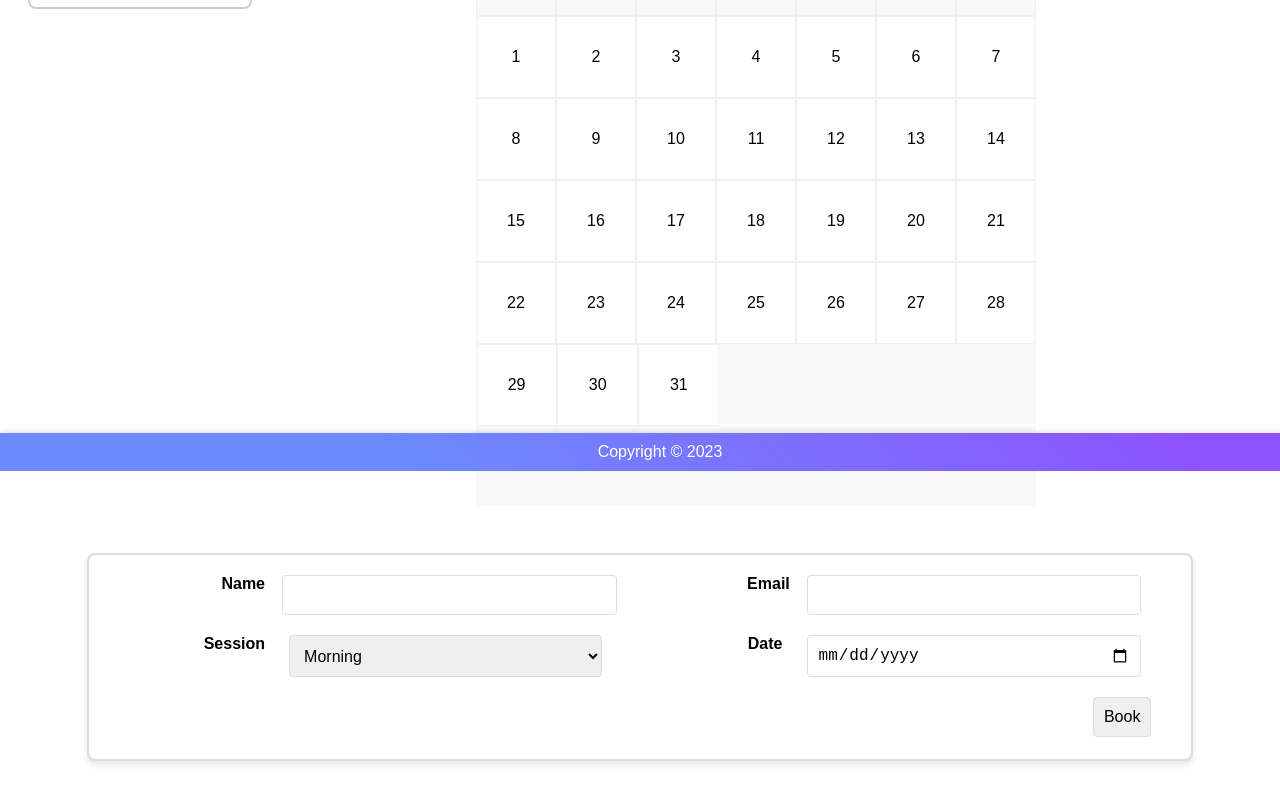
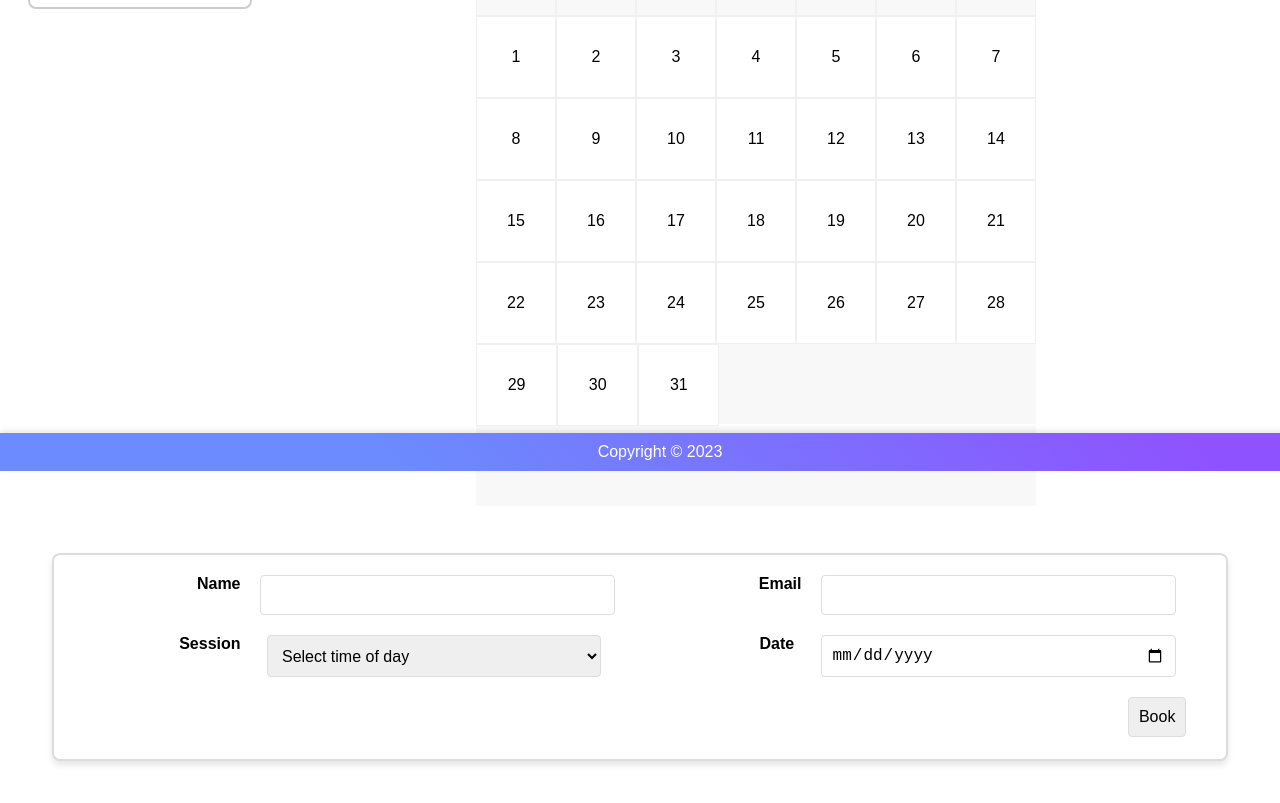
Before and after one commit to BEKIRKSU/AnimalFarm, a React (Create React App) app: page /VolunteerView in a window 1280 px wide. Shown: the part 329-1132 px from the top of the page. Built offline with nearby package versions, Linux system fonts and the light colour scheme; no server answers.

Commit message:
Morning || Evening options

```diff
--- a/src/BookingForm.jsx
+++ b/src/BookingForm.jsx
@@ -22,7 +22,7 @@ const BookingForm = () => {
     return;
   }
 
-  if (session !== 'Morning' && session !== 'Evening') {
+  if (session !== 'Morning' || session !== 'Evening') {
     alert('Please select a valid session (Morning or Evening).');
     return;
   }
@@ -68,7 +68,6 @@ const BookingForm = () => {
   }
 };
 
-
   return (
     <div className='Calendar-Inputs'>
      <form className='formStyle' onSubmit={handleSubmit}>
@@ -97,6 +96,7 @@ const BookingForm = () => {
       onChange={(e) => setSession(e.target.value)}
       className='selectStyle'
     >
+      <option value="Morning" disabled>Select time of day</option>
       <option value="Morning">Morning</option>
       <option value="Evening">Evening</option>
     </select>
```
